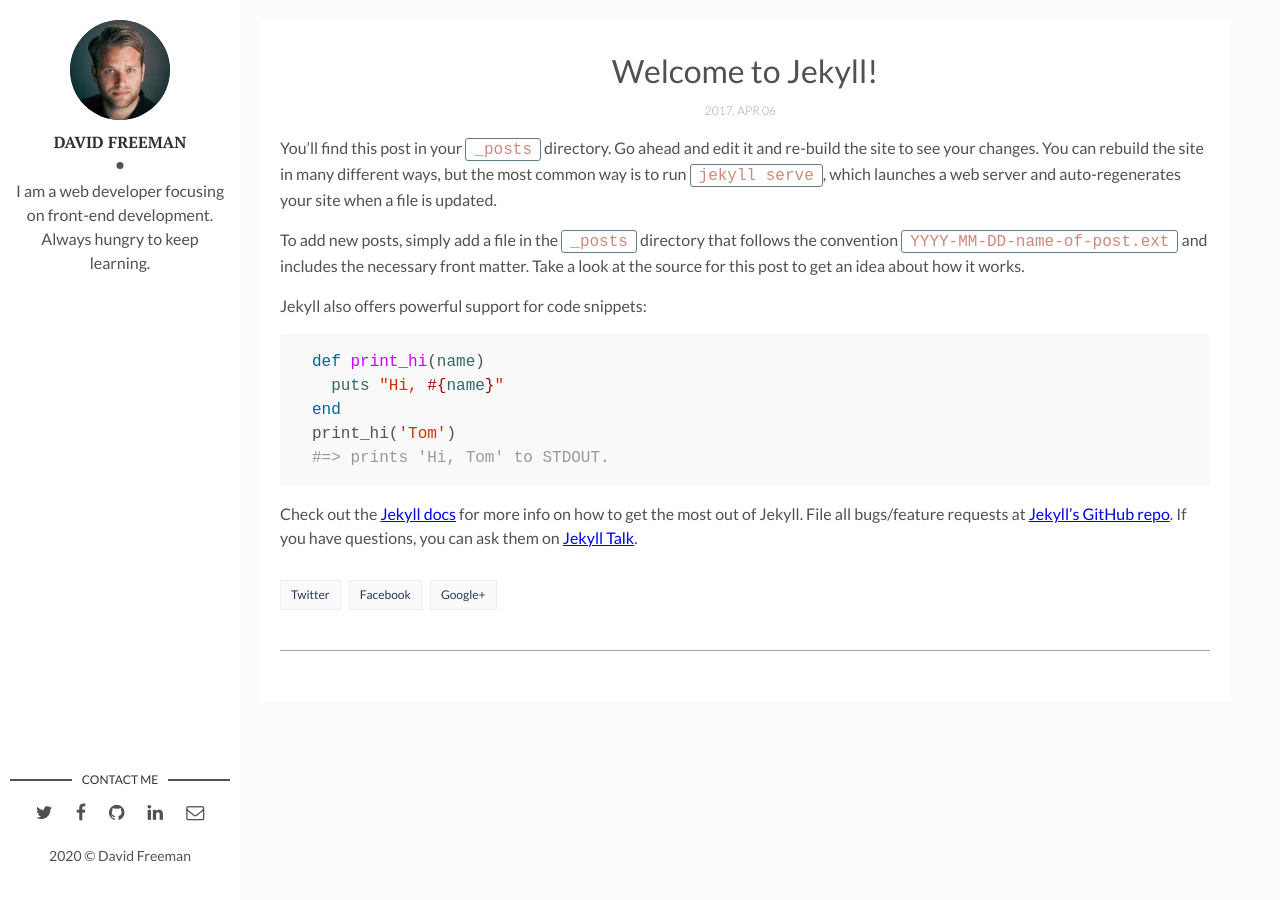
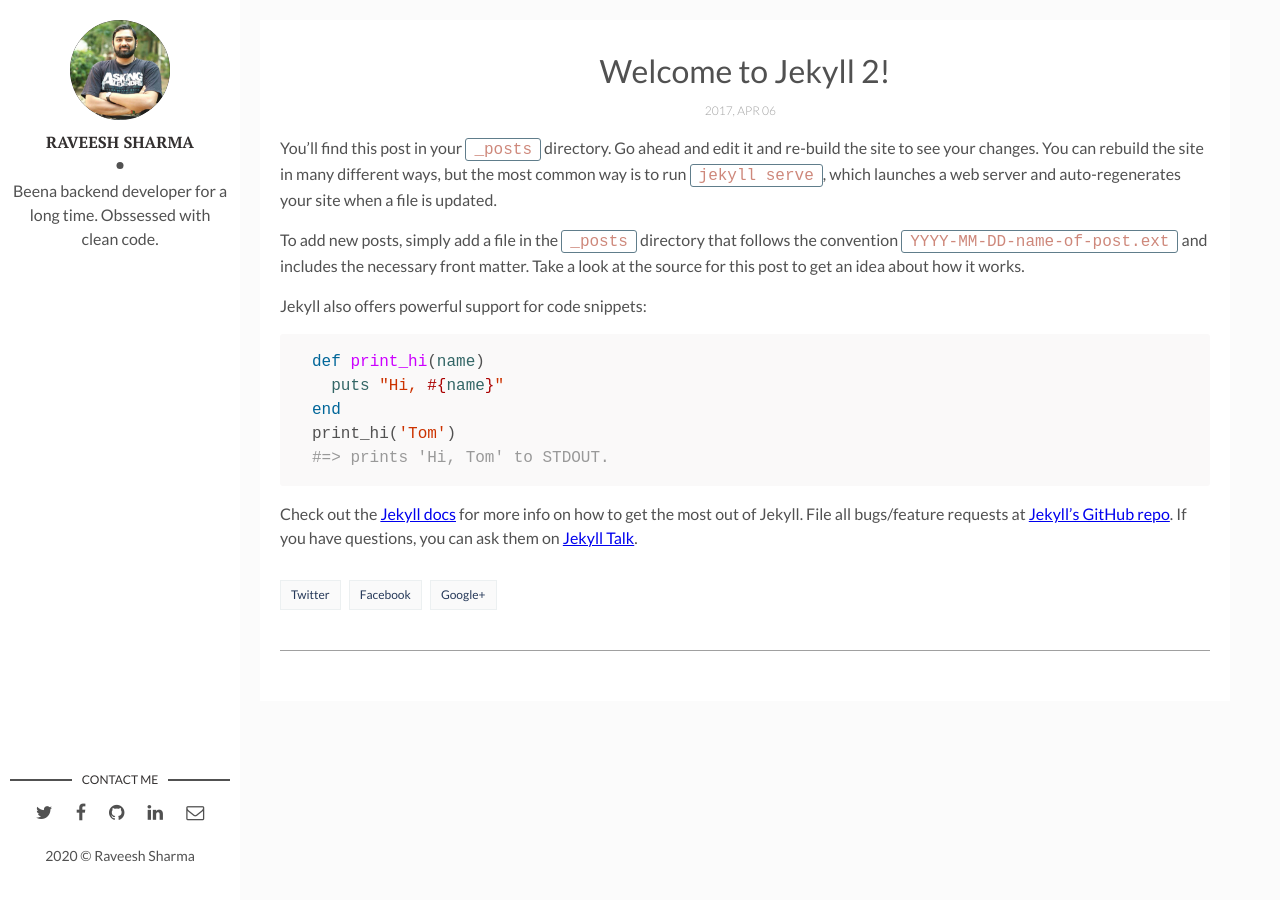
Before and after one commit to Raveesh/Raveesh.github.io, a Jekyll site: the page built from _posts/2017-04-06-welcome-to-jekyll.markdown, in a window 1280 px wide. Built offline with Jekyll 4.4.1, drawn with Linux system fonts in a browser that asks for light colours; comment, search, counter and statistics services are not loaded.

Commit message:
Modifications for images

```diff
--- a/_config.yml
+++ b/_config.yml
@@ -1,20 +1,18 @@
-title: Hello, world! I'm David Freeman
+title: Raveesh Sharma
 description: > # this means to ignore newlines until "baseurl:"
-  Write an awesome description for your new site here. You can edit this
-  line in _config.yml. It will appear in your document head meta (for
-  Google search results) and in your feed.xml site description.
+  Musings about what I cogitate at work and programming in general.
 permalink: ':title/'
-baseurl: "/flexible-jekyll" # the subpath of your site, e.g. /blog
-url: "" # the base hostname & protocol for your site, e.g. http://example.com
+baseurl: "/" # the subpath of your site, e.g. /blog
+url: "https://raveesh.github.io" # the base hostname & protocol for your site, e.g. http://example.com
 site-twitter: #if your site has a twitter account, enter it here
 
 # Author Settings
-author: David Freeman # add your name
-author-img: david-freeman.jpg # add your photo
-about-author: I am a web developer focusing on front-end development. Always hungry to keep learning. # add description
+author: Raveesh Sharma # add your name
+author-img: Raveesh.jpg # add your photo
+about-author: Beena backend developer for a long time. Obssessed with clean code. # add description
 social-twitter: # add your Twitter handle
 social-facebook: # add your Facebook handle
-social-github: artemsheludko # add your Github handle
+social-github: raveesh # add your Github handle
 social-linkedin: # add your Linkedin handle
 social-email: # add your Email address
 
--- a/_posts/2017-04-06-welcome-to-jekyll.markdown
+++ b/_posts/2017-04-06-welcome-to-jekyll.markdown
@@ -1,6 +1,6 @@
 ---
 layout: post
-title: "Welcome to Jekyll!"
+title: "Welcome to Jekyll 2!"
 date: 2017-04-06 13:32:20 +0300
 description: You’ll find this post in your `_posts` directory. Go ahead and edit it and re-build the site to see your changes. # Add post description (optional)
 img:  # Add image post (optional)
```
Also changed, not shown: assets/img/Raveesh.jpg (added).
